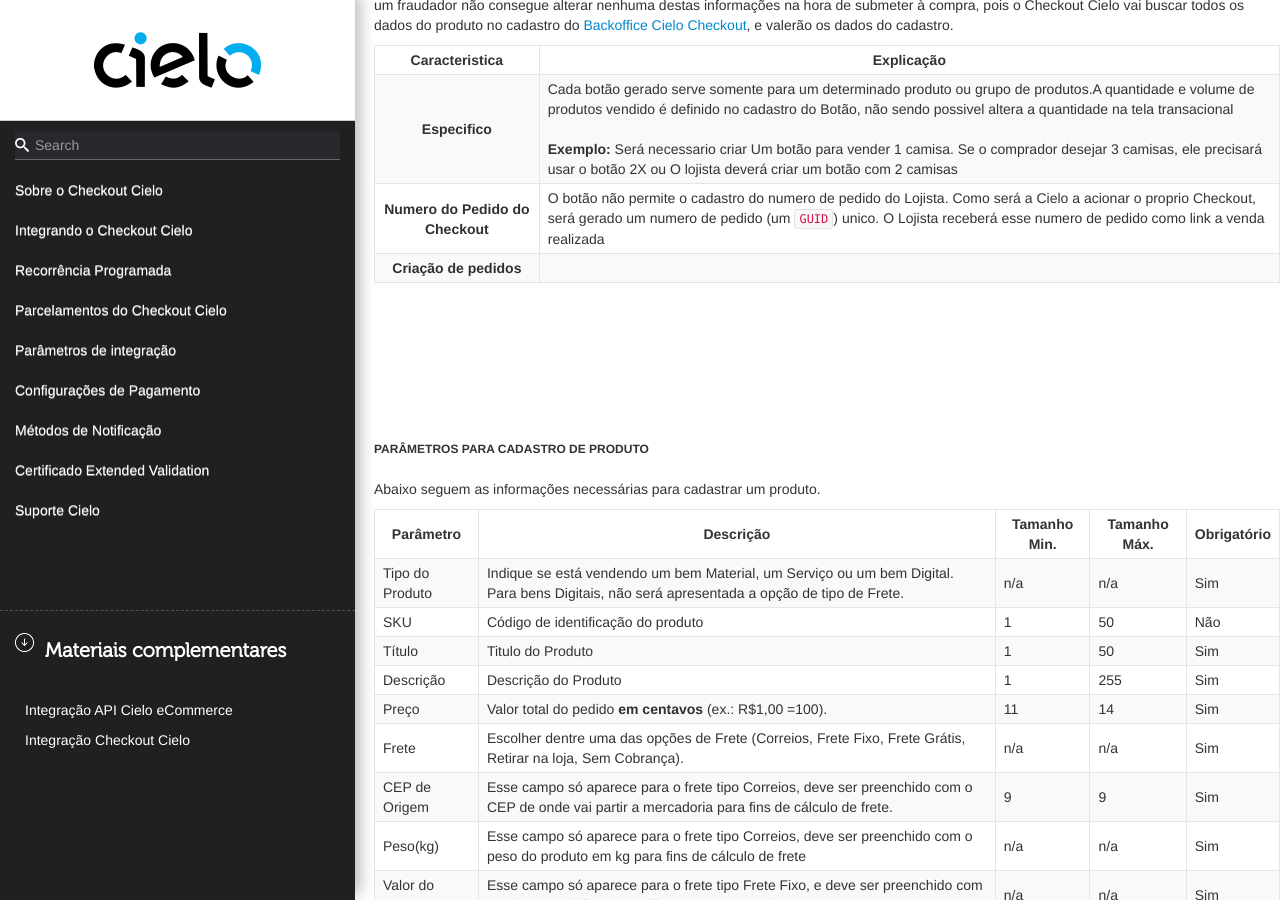
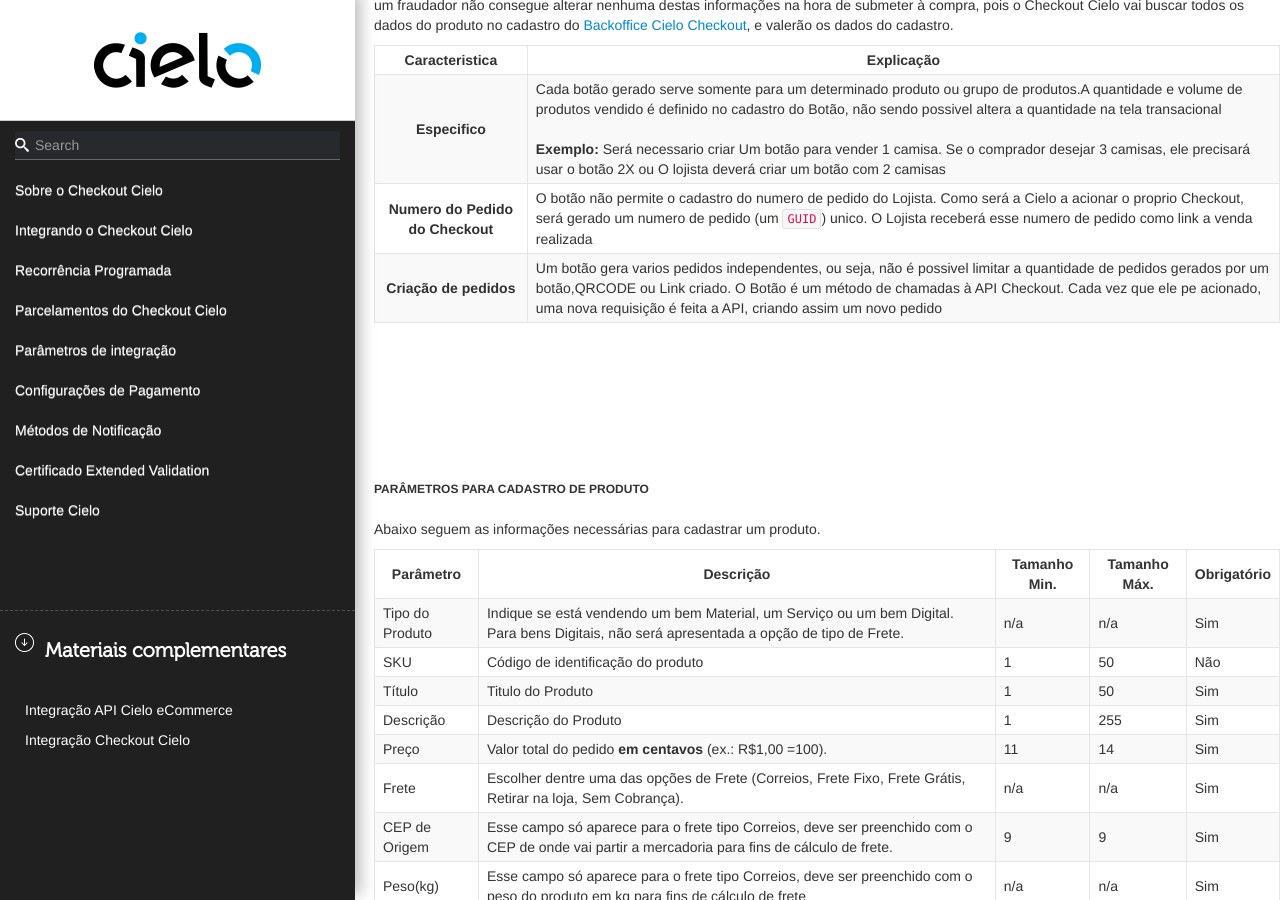
Before and after one commit to DeveloperCielo/Tutorial, a Jekyll site: the page built from _posts/2017-08-25-Checkout.md, in a window 1280 px wide and 900 px high, scrolled down 18740 px. Built offline with Jekyll 4.4.1, drawn with Linux system fonts in a browser that asks for light colours; some web fonts are replaced.

Commit message:
Updated '_posts/2017-08-25-Checkout.md' via CloudCannon

```diff
--- a/_posts/2017-08-25-Checkout.md
+++ b/_posts/2017-08-25-Checkout.md
@@ -648,7 +648,7 @@
 |:--------------:|------------|
 |**Especifico**| Cada botão gerado serve somente para um determinado produto ou grupo de produtos.A quantidade e volume de produtos vendido é definido no cadastro do Botão, não sendo possivel altera a quantidade na tela transacional <BR><BR>**Exemplo:** Será necessario criar Um botão para vender 1 camisa. Se o comprador desejar 3 camisas, ele precisará usar o botão 2X ou O lojista deverá criar um botão com 2 camisas|
 |**Numero do Pedido do Checkout**| O botão não permite o cadastro do numero de pedido do Lojista. Como será a Cielo a acionar o proprio Checkout, será gerado um numero de pedido (um `GUID`) unico. O Lojista receberá esse numero de pedido como link a venda realizada|
-|**Criação de pedidos**|
+|**Criação de pedidos**|Um botão gera varios pedidos independentes, ou seja, não é possivel limitar a quantidade de pedidos gerados por um botão,QRCODE ou Link criado. O Botão é um método de chamadas à API Checkout. Cada vez que ele pe acionado, uma nova requisição é feita a API, criando assim um novo pedido|
 
 
 
```
